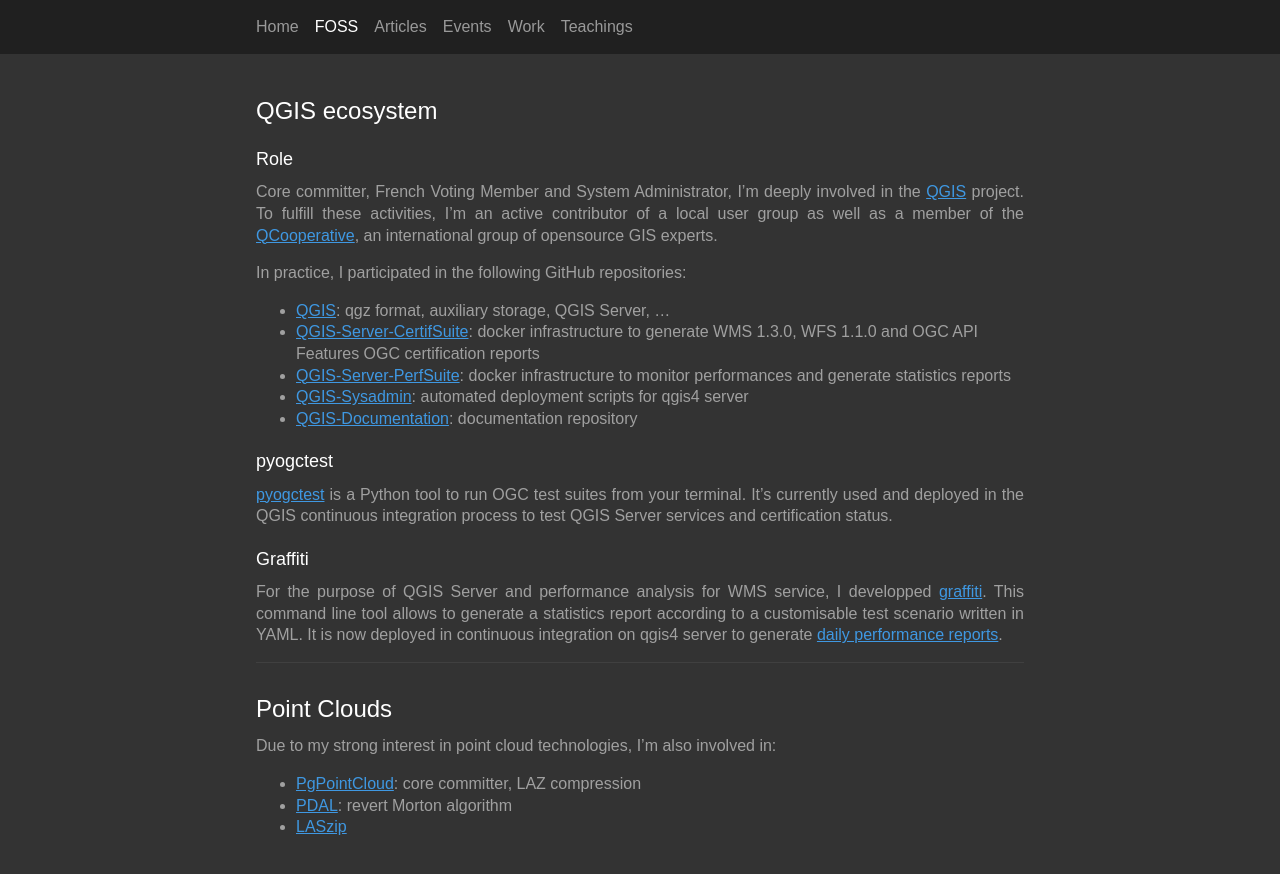
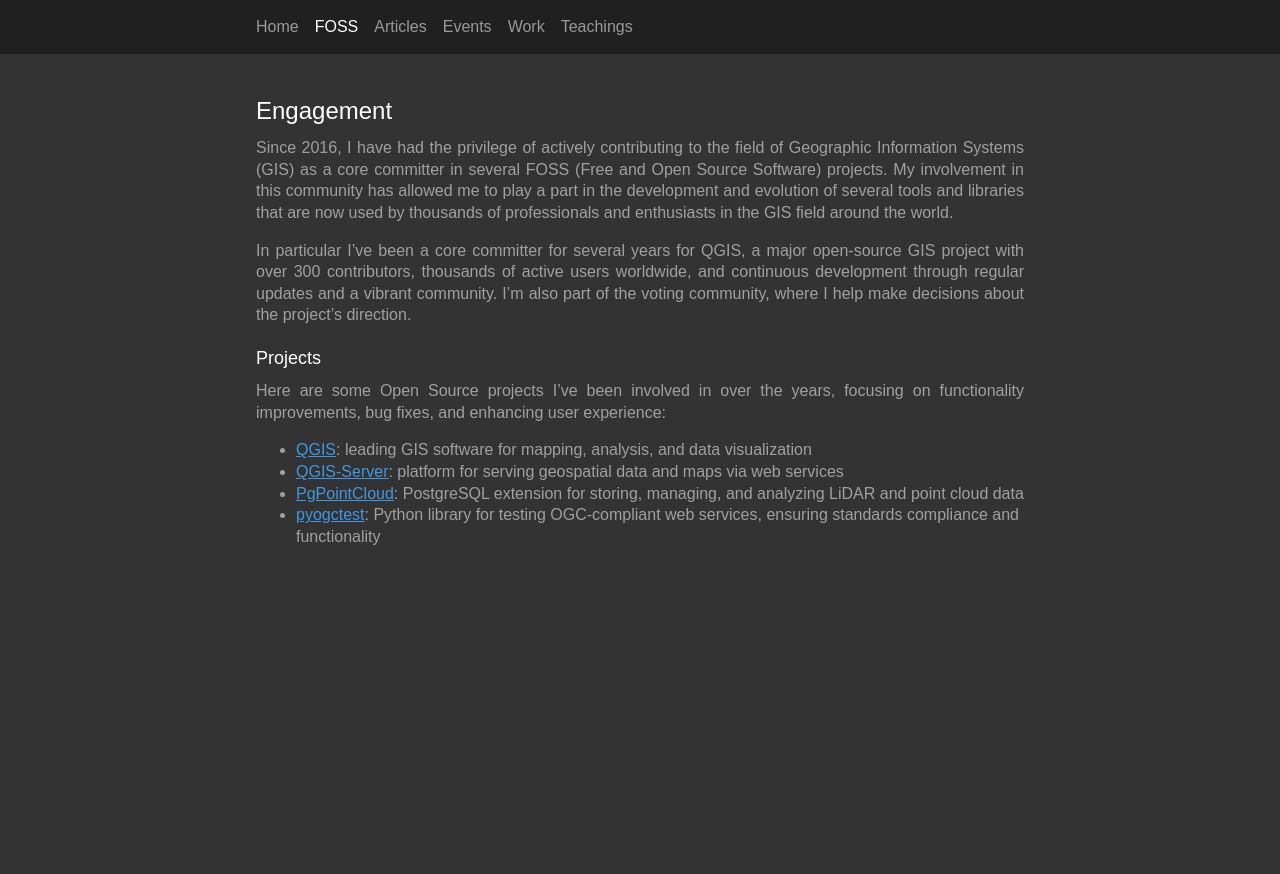
Before and after one commit to pblottiere/pblottiere.github.io, a Jekyll site: the page built from foss/index.md, in a window 1280 px wide. Shown: the top 874 px of the page. Built offline with Jekyll 4.4.1, drawn with Linux system fonts in a browser that asks for light colours; comment, search, counter and statistics services are not loaded; our own code applies the rules of GitHub Pages for plain Markdown files.

Commit message:
Update foss chapter

```diff
--- a/foss/index.md
+++ b/foss/index.md
@@ -2,45 +2,28 @@
 layout: left
 ---
 
-# QGIS ecosystem
+# Engagement
 
-## Role
+Since 2016, I have had the privilege of actively contributing to the field of
+Geographic Information Systems (GIS) as a core committer in several FOSS (Free
+and Open Source Software) projects. My involvement in this community has
+allowed me to play a part in the development and evolution of several tools and
+libraries that are now used by thousands of professionals and enthusiasts in
+the GIS field around the world.
 
-Core committer, French Voting Member and System Administrator, I'm deeply
-involved in the <a href="https://www.qgis.org/en/site">QGIS</a> project. To
-fulfill these activities, I'm an active contributor of a local user group as
-well as a member of the
-<a href="https://www.qcooperative.net/">QCooperative</a>, an international group
-of opensource GIS experts.
+In particular I’ve been a core committer for several years for QGIS, a major
+open-source GIS project with over 300 contributors, thousands of active users
+worldwide, and continuous development through regular updates and a vibrant
+community. I'm also part of the voting community, where I help make decisions
+about the project's direction.
 
-In practice, I participated in the following GitHub repositories:
+## Projects
 
-  + {:.item} <a href="https://github.com/qgis/QGIS">QGIS</a>: qgz format, auxiliary storage, QGIS Server, ...
-  + {:.item} <a href="https://github.com/qgis/QGIS-Server-CertifSuite">QGIS-Server-CertifSuite</a>: docker infrastructure to generate WMS 1.3.0, WFS 1.1.0 and OGC API Features OGC certification reports
-  + {:.item} <a href="https://github.com/qgis/QGIS-Server-PerfSuite">QGIS-Server-PerfSuite</a>: docker infrastructure to monitor performances and generate statistics reports
-  + {:.item} <a href="https://github.com/qgis/QGIS-Sysadmin">QGIS-Sysadmin</a>: automated deployment scripts for qgis4 server
-  + {:.item} <a href="https://github.com/qgis/QGIS-Documentation">QGIS-Documentation</a>: documentation repository
+Here are some Open Source projects I've been involved in over the years,
+focusing on functionality improvements, bug fixes, and enhancing user
+experience:
 
-## pyogctest
-
-<a href="https://github.com/pblottiere/pyogctest">pyogctest</a> is a Python
-tool to run OGC test suites from your terminal. It's currently used and
-deployed in the QGIS continuous integration process to test QGIS Server
-services and certification status.
-
-## Graffiti
-
-For the purpose of QGIS Server and performance analysis for WMS service, I developped
-<a href="https://github.com/pblottiere/graffiti">graffiti</a>. This command
-line tool allows to generate a statistics report according to a customisable test
-scenario written in YAML. It is now deployed in continuous integration on qgis4 server to generate
-<a href="http://tests.qgis.org/perf_test/graffiti/">daily performance reports</a>.
-
-<hr/>
-# Point Clouds
-
-Due to my strong interest in point cloud technologies, I'm also involved in:
-
-  + {:.item} <a href="https://github.com/pgpointcloud/pointcloud">PgPointCloud</a>: core committer, LAZ compression
-  + {:.item} <a href="https://github.com/PDAL/PDAL">PDAL</a>: revert Morton algorithm
-  + {:.item} <a href="https://github.com/LASzip/LASzip">LASzip</a>
+  + {:.item} <a href="https://github.com/qgis/QGIS">QGIS</a>: leading GIS software for mapping, analysis, and data visualization
+  + {:.item} <a href="https://github.com/qgis/QGIS">QGIS-Server</a>: platform for serving geospatial data and maps via web services
+  + {:.item} <a href="https://github.com/pgpointcloud/pointcloud">PgPointCloud</a>: PostgreSQL extension for storing, managing, and analyzing LiDAR and point cloud data
+  + {:.item} <a href="https://github.com/pblottiere/pyogctest">pyogctest</a>: Python library for testing OGC-compliant web services, ensuring standards compliance and functionality
```
Also changed, not shown: index.md (+2 -3 lines), work/index.md (+6 -7 lines).
